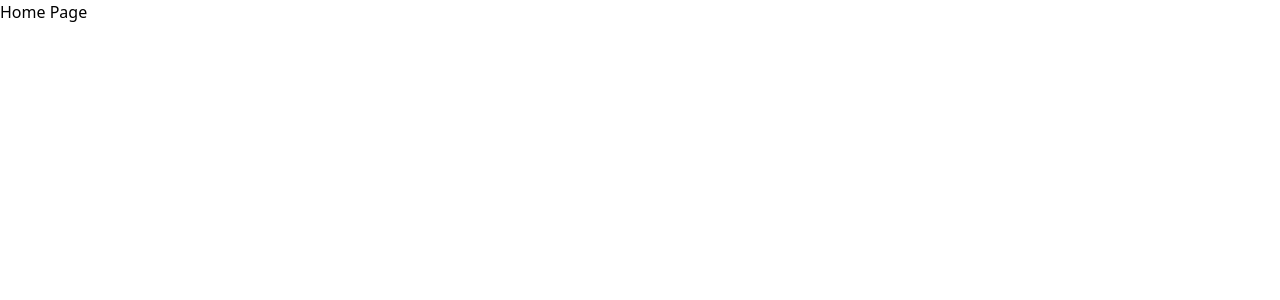
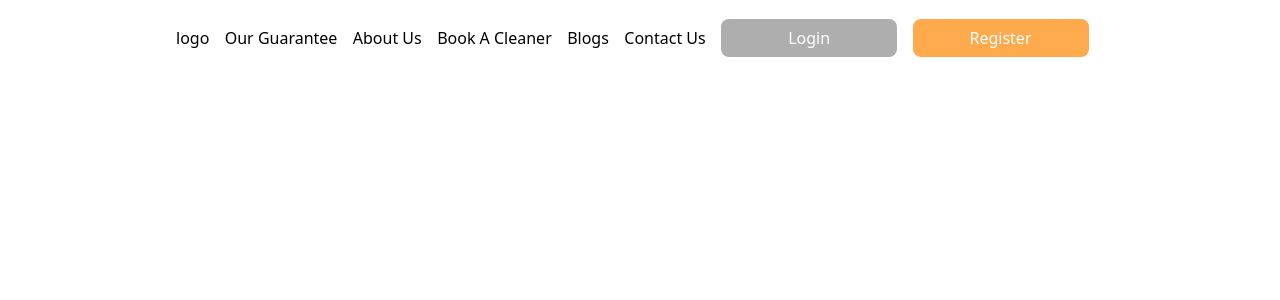
Before and after one commit to muhammadasim01/myCleanHouseFrontend, a Next.js app: page / in a window 1280 px wide. Shown: the top 300 px of the page. Built offline with nearby package versions, Linux system fonts and the light colour scheme.

Commit message:
updating headers

```diff
--- a/components/Header.js
+++ b/components/Header.js
@@ -0,0 +1,31 @@
+import Link from "next/link";
+import PrimaryButton from "./PrimaryButton";
+import { color } from "../styles/global.css";
+const Header = () => {
+  return (
+    <>
+      <div className="flex justify-between px-[6rem] mx-[5rem] my-[1.2rem] items-center">
+        <figure>logo</figure>
+        <div className="w-[65rem] flex justify-evenly items-center">
+          <Link href="/">Our Guarantee</Link>
+          <Link href="/">About Us</Link>
+          <Link href="/">Book A Cleaner</Link>
+          <Link href="/">Blogs</Link>
+          <Link href="/">Contact Us</Link>
+          <PrimaryButton
+            text="Login"
+            bgColor={"bg-accentColor"}
+            textColor={"text-lightColor"}
+          />
+          <PrimaryButton
+            text="Register"
+            bgColor={"bg-primaryColor"}
+            textColor={"text-lightColor"}
+          />
+        </div>
+      </div>
+    </>
+  );
+};
+
+export default Header;
--- /dev/null
+++ b/components/PrimaryButton.js
@@ -0,0 +1,16 @@
+import { useEffect } from "react";
+
+const PrimaryButton = ({ text, bgColor, textColor }) => {
+  useEffect(() => {
+    console.log("color is", bgColor, textColor);
+  }, []);
+  return (
+    <input
+      type="button"
+      value={text}
+      className={`${bgColor} ${textColor}   w-[176px] h-[38px] rounded-[8px]`}
+    />
+  );
+};
+
+export default PrimaryButton;
--- a/screens/HomePage.js
+++ b/screens/HomePage.js
@@ -1,7 +1,10 @@
+import Header from "../components/Header";
 const HomePage = () => {
-  return (<h1 className="text-3xl font-bold underline">
-    Home Page
-</h1>)
+  return (
+    <>
+      <Header />
+    </>
+  );
 };
 
 export default HomePage;
--- a/tailwind.config.js
+++ b/tailwind.config.js
@@ -1,11 +1,21 @@
 /** @type {import('tailwindcss').Config} */
 module.exports = {
+  mode: "jit",
   content: [
     "./pages/**/*.{js,ts,jsx,tsx}",
     "./components/**/*.{js,ts,jsx,tsx}",
   ],
   theme: {
-    extend: {},
+
+      colors: {
+        primaryColor: '#FFAA4D',
+        secondaryColor: "#6762F0",
+        lightColor: "#FFFFFF",
+        accentColor: "#AEAEAE",
+        darkColor: "#000000",
+        lightShade: "#FFF6E2",
+      },
+
   },
   plugins: [],
-}
+};
```
